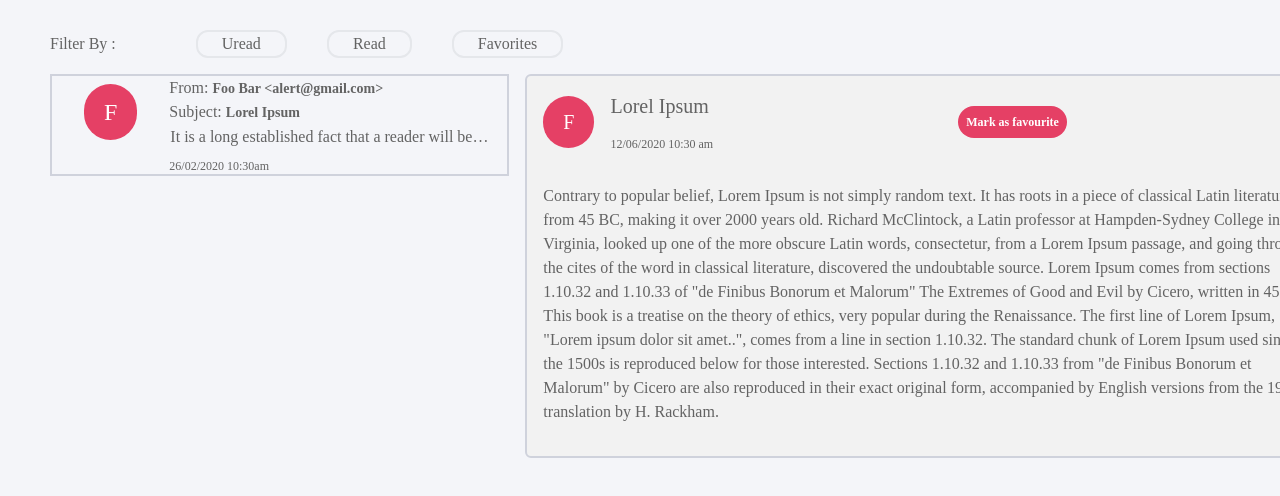
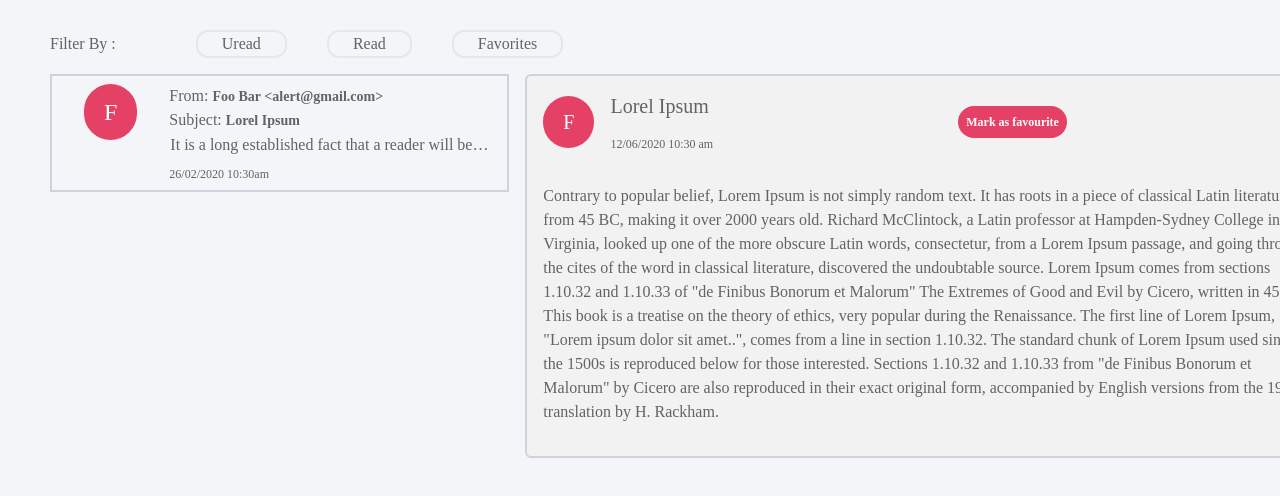
Before and after one commit to Sushil1204/emailClient, a React (Vite) app: page / in a window 1280 px wide. Shown: the top 496 px of the page. Built offline with nearby package versions, Linux system fonts and the light colour scheme; a web font is replaced by a local one.

Commit message:
EmailList component update

```diff
--- a/src/components/EmailList.jsx
+++ b/src/components/EmailList.jsx
@@ -9,7 +9,7 @@
             {"F"}
           </p>
         </div>
-        <div className="flex flex-col">
+        <div className="flex flex-col my-2">
           <div className="mx-4">
             <span>From: </span>
             <span className="font-semibold text-sm">
```
